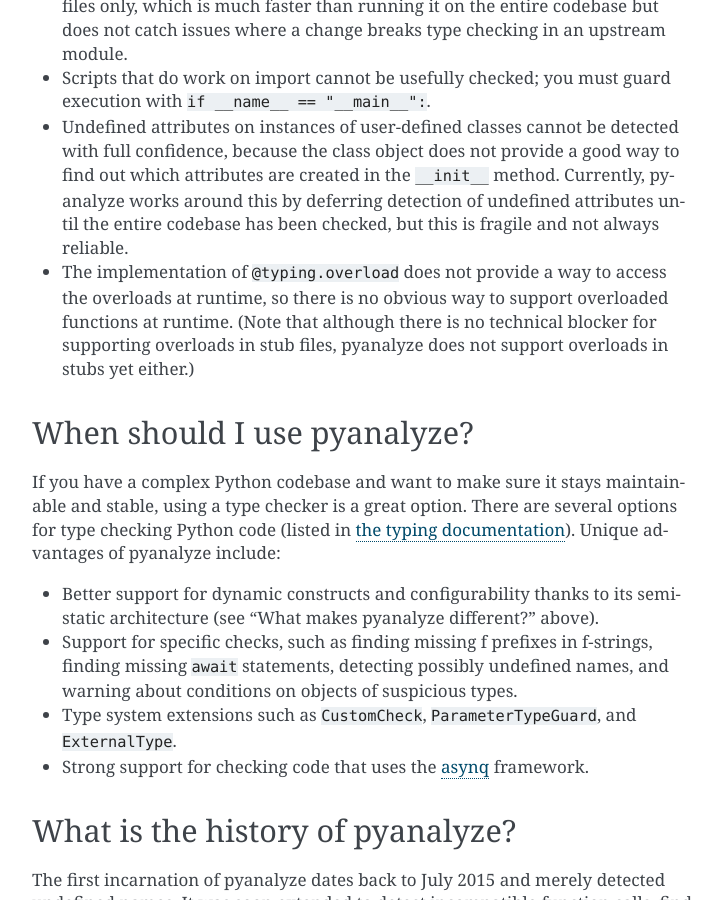
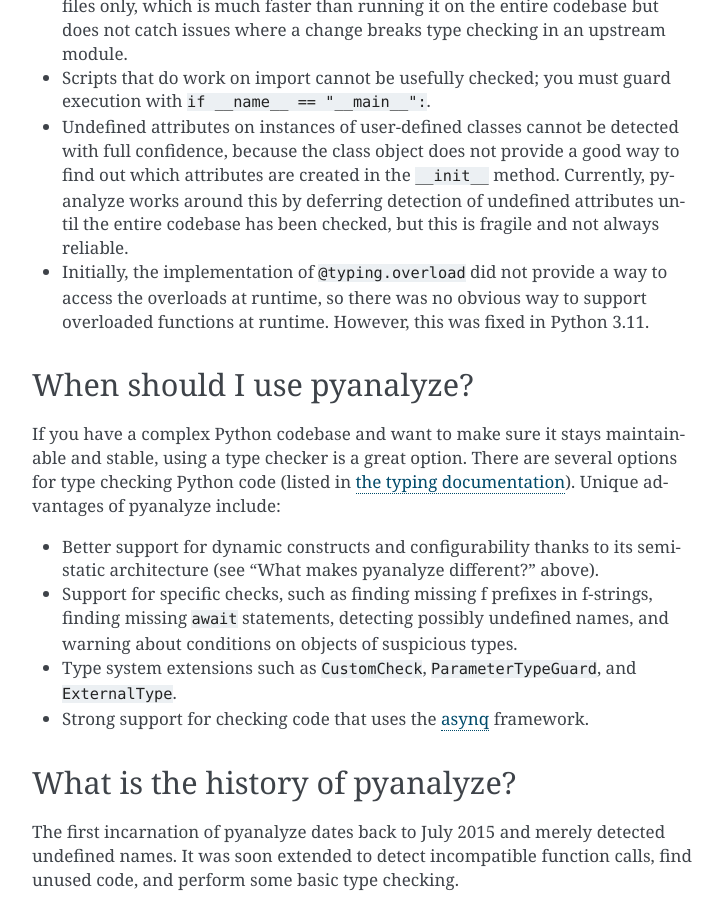
Before and after one commit to quora/pyanalyze, a Sphinx documentation site: the page built from docs/faq.md, in a window 1280 px wide and 900 px high, scrolled down 1301 px. Shown: the whole window, without its empty margins (388-1111 px from the left). Built offline with Sphinx 7.4.7, drawn with Linux system fonts in a browser that asks for light colours.

Commit message:
Update discussion of overloads (#612)
- pyanalyze now supports overloads, both in stubs and at runtime
- CPython's typing.py was changed to allow runtime introspection of overloads

```diff
--- a/docs/faq.md
+++ b/docs/faq.md
@@ -57,10 +57,9 @@
   attributes are created in the `__init__` method. Currently, pyanalyze works around this
   by deferring detection of undefined attributes until the entire codebase has been checked,
   but this is fragile and not always reliable.
-- The implementation of `@typing.overload` does not provide a way to access the overloads
-  at runtime, so there is no obvious way to support overloaded functions at runtime.
-  (Note that although there is no technical blocker for supporting overloads in stub files,
-  pyanalyze does not support overloads in stubs yet either.)
+- Initially, the implementation of `@typing.overload` did not provide a way to access the
+  overloads at runtime, so there was no obvious way to support overloaded functions at runtime.
+  However, this was fixed in Python 3.11.
 
 ## When should I use pyanalyze?
 
```
